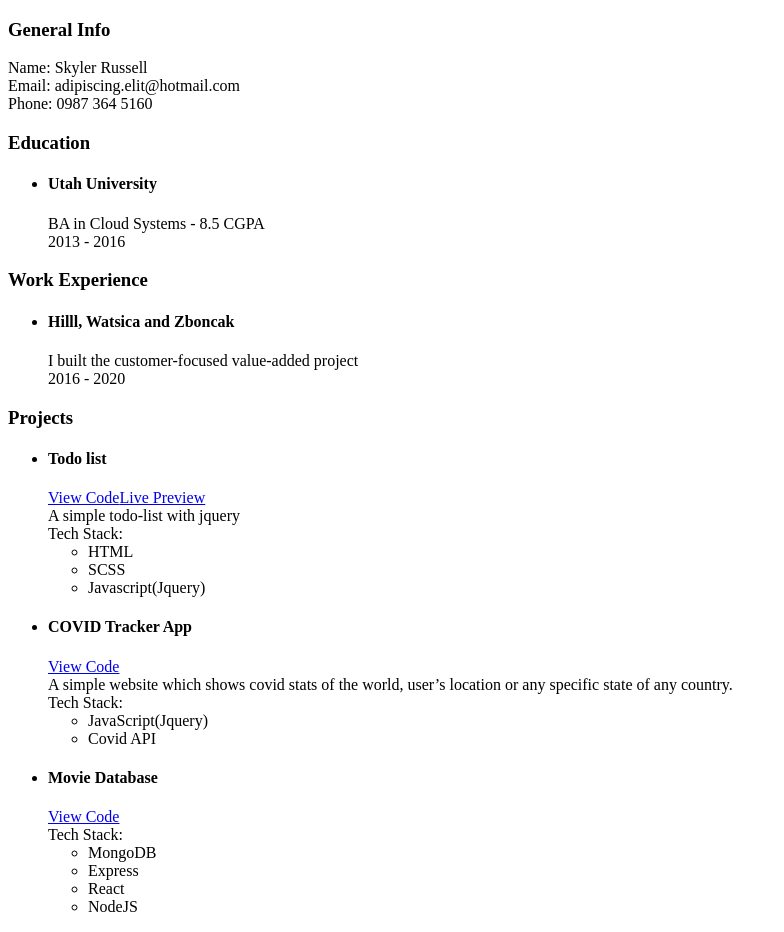
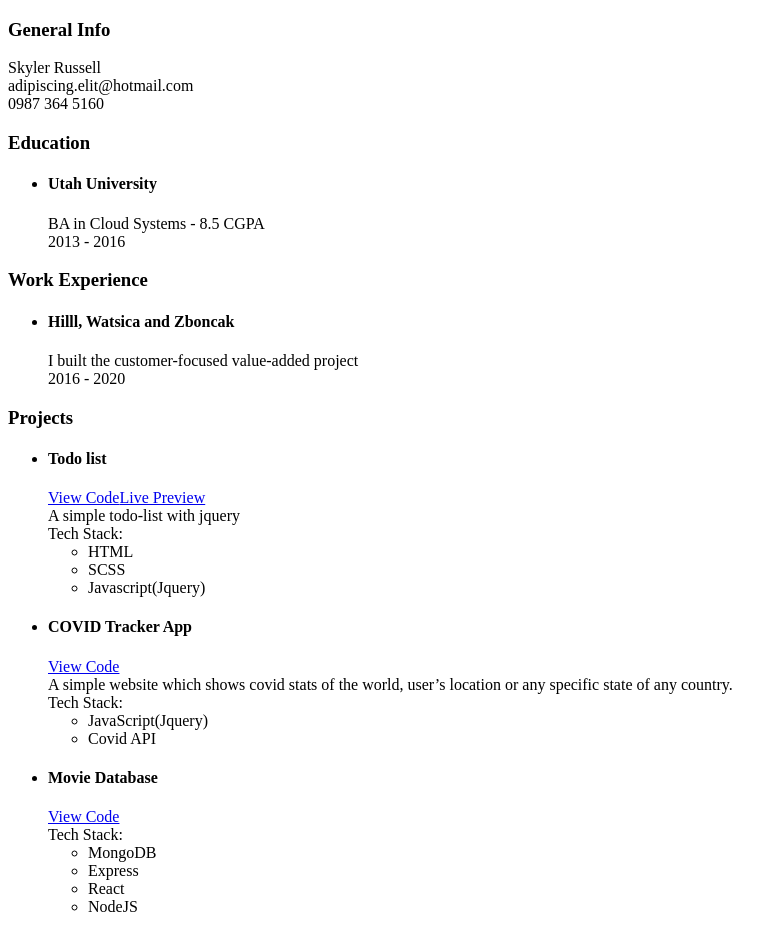
Before and after one commit to vishalagrawal22/cv-maker, a React (Create React App) app: page / in a window 1280 px wide. Shown: the whole page, without its empty margins (0-784 px from the left). Built offline with nearby package versions, Linux system fonts and the light colour scheme.

Commit message:
Remove data indicators from UserInfoSection

```diff
--- a/src/components/UserInfo.js
+++ b/src/components/UserInfo.js
@@ -10,9 +10,9 @@ class UserInfoSection extends Component {
     const { userInfo } = this.props;
     return (
       <Section header="General Info">
-        <div>Name: {userInfo.name}</div>
-        <div>Email: {userInfo.email}</div>
-        <div>Phone: {userInfo.phone}</div>
+        <div>{userInfo.name}</div>
+        <div>{userInfo.email}</div>
+        <div>{userInfo.phone}</div>
       </Section>
     );
   }
```
